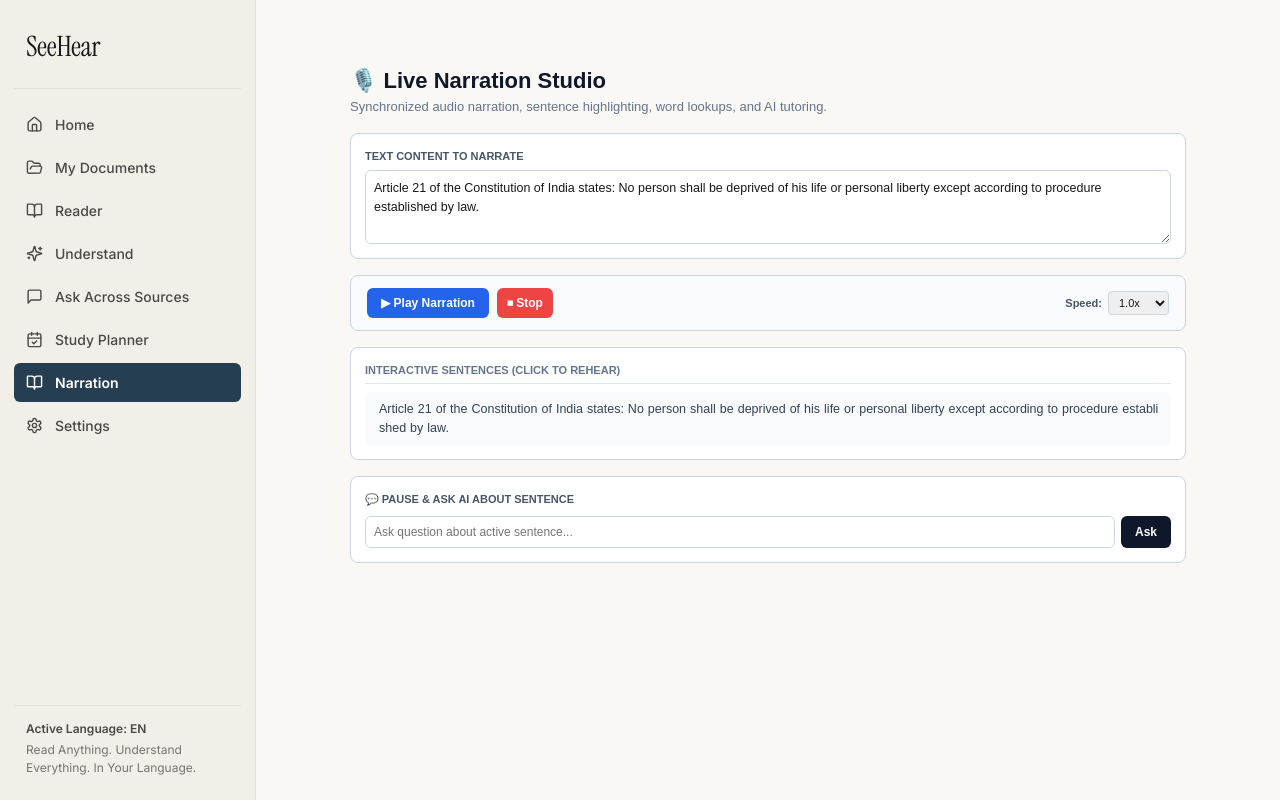
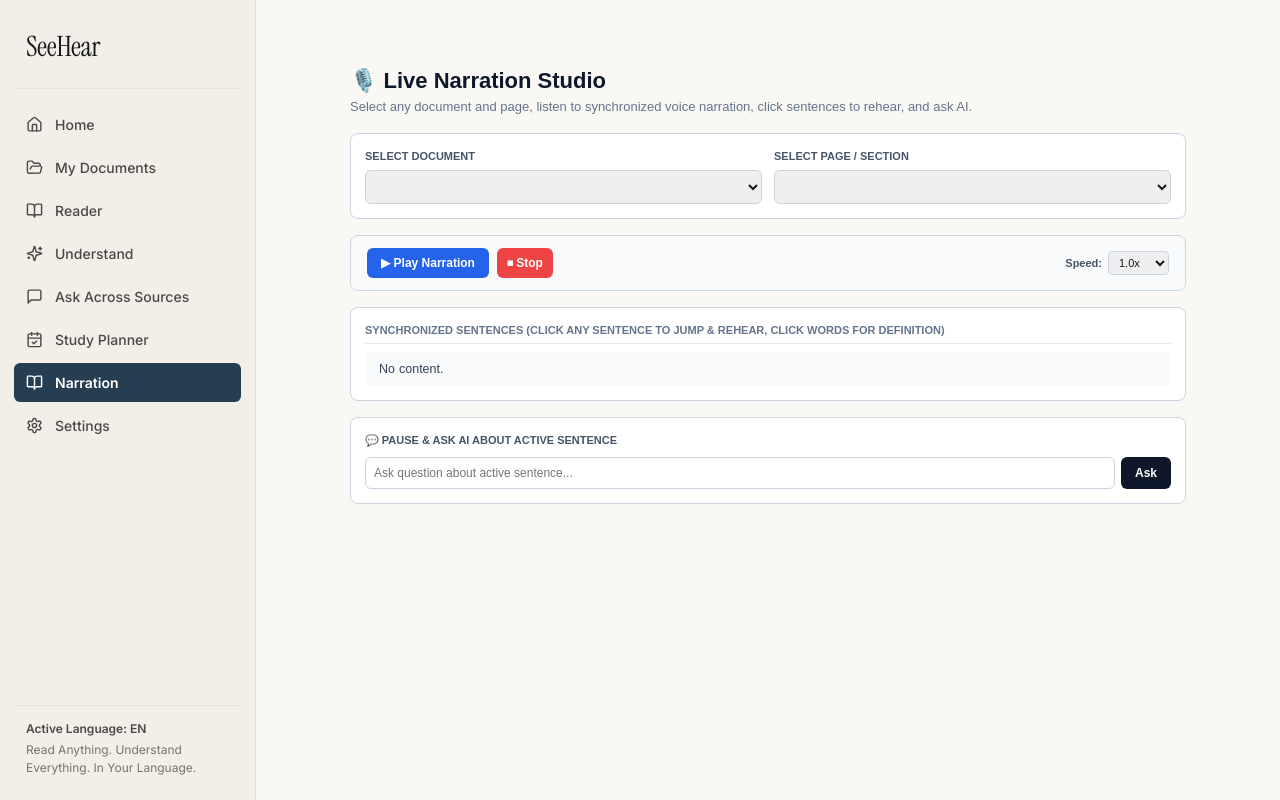
Before and after one commit to gamermasala982-code/SeeHear, a React (Vite) app: page / in a window 1280 px wide. Both pictures are taken after a click on the button "Narration". Built offline with nearby package versions, Linux system fonts and the light colour scheme.

Commit message:
feat: add document and page selector dropdowns to NarrationPage

```diff
--- a/src/components/NarrationPage.jsx
+++ b/src/components/NarrationPage.jsx
@@ -2,10 +2,15 @@ import React, { useState, useEffect } from "react";
 
 const GROQ_KEY = "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";
 
-export default function NarrationPage() {
-  const [inputText, setInputText] = useState(
-    "Article 21 of the Constitution of India states: No person shall be deprived of his life or personal liberty except according to procedure established by law."
-  );
+export default function NarrationPage({ documents = [], activeDocId: initialDocId }) {
+  const [selectedDocId, setSelectedDocId] = useState(initialDocId || documents[0]?.id || "");
+  const currentDoc = documents.find(d => d.id === selectedDocId) || documents[0];
+
+  const [selectedSectionId, setSelectedSectionId] = useState(currentDoc?.sections?.[0]?.id || "");
+  const currentSection = currentDoc?.sections?.find(s => s.id === selectedSectionId) || currentDoc?.sections?.[0] || { title: "Page 1", content: currentDoc?.content || "No content." };
+
+  const textToRead = currentSection.content || currentDoc?.content || "No text available for this page.";
+
   const [sentences, setSentences] = useState([]);
   const [currentIndex, setCurrentIndex] = useState(-1);
   const [isPlaying, setIsPlaying] = useState(false);
@@ -20,16 +25,22 @@ export default function NarrationPage() {
   const synthRef = window.speechSynthesis;
 
   useEffect(() => {
-    const split = inputText
+    if (currentDoc?.sections?.[0]) {
+      setSelectedSectionId(currentDoc.sections[0].id);
+    }
+  }, [selectedDocId]);
+
+  useEffect(() => {
+    const split = textToRead
       .replace(/([.?!])\s*(?=[A-Z])/g, "$1|")
       .split("|")
       .map(s => s.trim())
       .filter(s => s.length > 3);
-    setSentences(split.length > 0 ? split : [inputText]);
+    setSentences(split.length > 0 ? split : [textToRead]);
     setCurrentIndex(-1);
     setIsPlaying(false);
     if (synthRef) synthRef.cancel();
-  }, [inputText]);
+  }, [textToRead, selectedSectionId]);
 
   const speakSentence = (index) => {
     if (!synthRef || index >= sentences.length) {
@@ -134,19 +145,30 @@ export default function NarrationPage() {
     <div style={{ padding: "32px", maxWidth: "900px", margin: "0 auto", display: "flex", flexDirection: "column", gap: "16px", fontFamily: "sans-serif" }}>
       <div>
         <h1 style={{ fontSize: "22px", fontWeight: "bold", color: "#0f172a" }}>🎙️ Live Narration Studio</h1>
-        <p style={{ fontSize: "13px", color: "#64748b" }}>Synchronized audio narration, sentence highlighting, word lookups, and AI tutoring.</p>
+        <p style={{ fontSize: "13px", color: "#64748b" }}>Select any document and page, listen to synchronized voice narration, click sentences to rehear, and ask AI.</p>
       </div>
 
-      <div style={{ background: "#fff", border: "1px solid #cbd5e1", borderRadius: "8px", padding: "14px", display: "flex", flexDirection: "column", gap: "6px" }}>
-        <label style={{ fontSize: "11px", fontWeight: "bold", textTransform: "uppercase", color: "#475569" }}>Text Content to Narrate</label>
-        <textarea
-          rows={3}
-          value={inputText}
-          onChange={(e) => setInputText(e.target.value)}
-          style={{ width: "100%", padding: "8px", borderRadius: "6px", border: "1px solid #cbd5e1", fontSize: "12.5px" }}
-        />
+      {/* Document & Page Selectors */}
+      <div style={{ display: "flex", gap: "12px", background: "#fff", border: "1px solid #cbd5e1", borderRadius: "8px", padding: "14px" }}>
+        <div style={{ flex: 1, display: "flex", flexDirection: "column", gap: "6px" }}>
+          <label style={{ fontSize: "11px", fontWeight: "bold", textTransform: "uppercase", color: "#475569" }}>Select Document</label>
+          <select value={selectedDocId} onChange={(e) => setSelectedDocId(e.target.value)} style={{ padding: "8px", borderRadius: "6px", border: "1px solid #cbd5e1", fontSize: "12.5px" }}>
+            {documents.map(d => (
+              <option key={d.id} value={d.id}>{d.title}</option>
+            ))}
+          </select>
+        </div>
+        <div style={{ flex: 1, display: "flex", flexDirection: "column", gap: "6px" }}>
+          <label style={{ fontSize: "11px", fontWeight: "bold", textTransform: "uppercase", color: "#475569" }}>Select Page / Section</label>
+          <select value={selectedSectionId} onChange={(e) => setSelectedSectionId(e.target.value)} style={{ padding: "8px", borderRadius: "6px", border: "1px solid #cbd5e1", fontSize: "12.5px" }}>
+            {currentDoc?.sections?.map(s => (
+              <option key={s.id} value={s.id}>{s.title}</option>
+            ))}
+          </select>
+        </div>
       </div>
 
+      {/* Audio Controller Bar */}
       <div style={{ display: "flex", justifyContent: "space-between", alignItems: "center", background: "#f8fafc", padding: "12px 16px", borderRadius: "8px", border: "1px solid #cbd5e1" }}>
         <div style={{ display: "flex", gap: "8px" }}>
           <button onClick={togglePlay} style={{ padding: "6px 14px", background: "#2563eb", color: "#fff", border: "none", borderRadius: "6px", fontWeight: "bold", cursor: "pointer", fontSize: "12px" }}>
@@ -167,9 +189,10 @@ export default function NarrationPage() {
         </div>
       </div>
 
-      <div style={{ background: "#fff", border: "1px solid #cbd5e1", borderRadius: "8px", padding: "14px", display: "flex", flexDirection: "column", gap: "8px", maxHeight: "280px", overflowY: "auto" }}>
+      {/* Synchronized Sentence Stream */}
+      <div style={{ background: "#fff", border: "1px solid #cbd5e1", borderRadius: "8px", padding: "14px", display: "flex", flexDirection: "column", gap: "8px", maxHeight: "300px", overflowY: "auto" }}>
         <div style={{ fontSize: "11px", fontWeight: "bold", textTransform: "uppercase", color: "#64748b", borderBottom: "1px solid #e2e8f0", paddingBottom: "4px" }}>
-          Interactive Sentences (Click to Rehear)
+          Synchronized Sentences (Click any sentence to jump & rehear, click words for definition)
         </div>
         {sentences.map((sent, idx) => {
           const active = idx === currentIndex;
@@ -214,7 +237,7 @@ export default function NarrationPage() {
       )}
 
       <div style={{ background: "#fff", border: "1px solid #cbd5e1", borderRadius: "8px", padding: "14px", display: "flex", flexDirection: "column", gap: "8px" }}>
-        <span style={{ fontSize: "11px", fontWeight: "bold", textTransform: "uppercase", color: "#475569" }}>💬 Pause & Ask AI About Sentence</span>
+        <span style={{ fontSize: "11px", fontWeight: "bold", textTransform: "uppercase", color: "#475569" }}>💬 Pause & Ask AI About Active Sentence</span>
         <form onSubmit={askAboutSentence} style={{ display: "flex", gap: "6px" }}>
           <input
             type="text"
```
